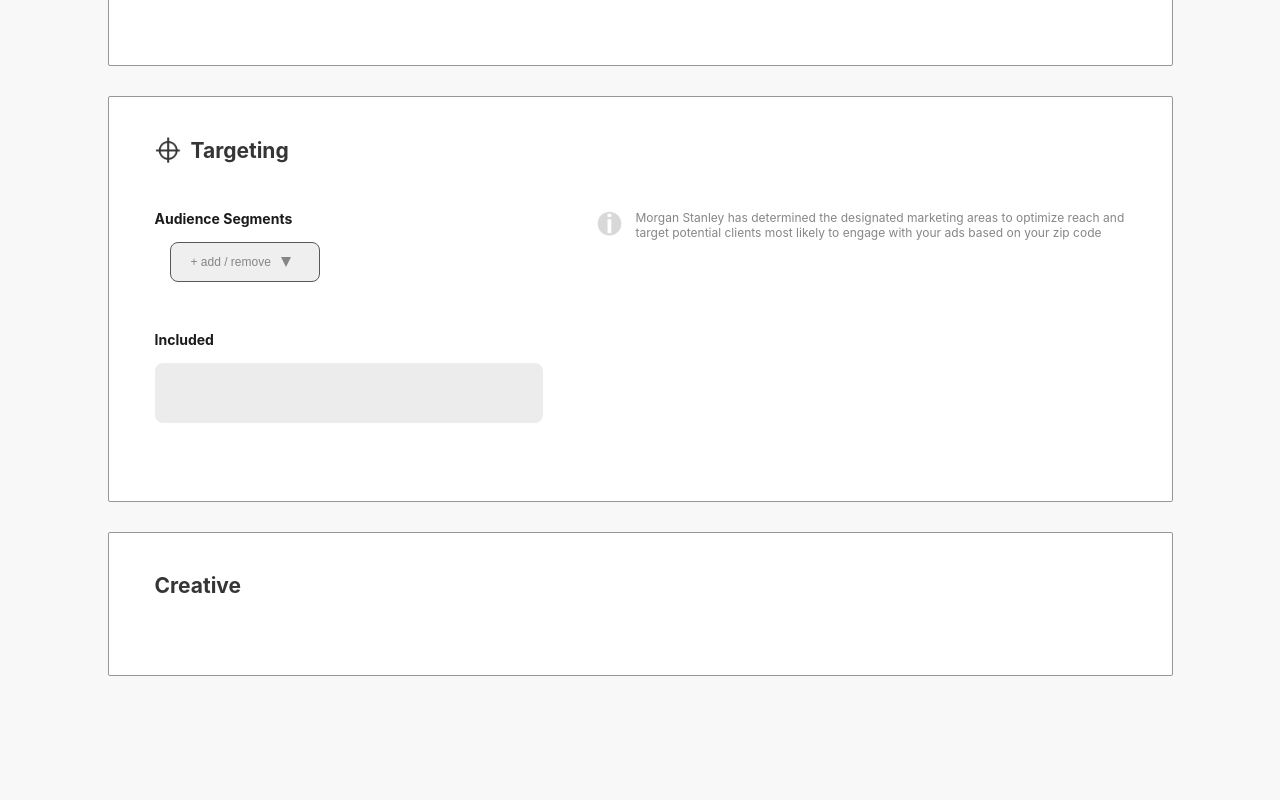
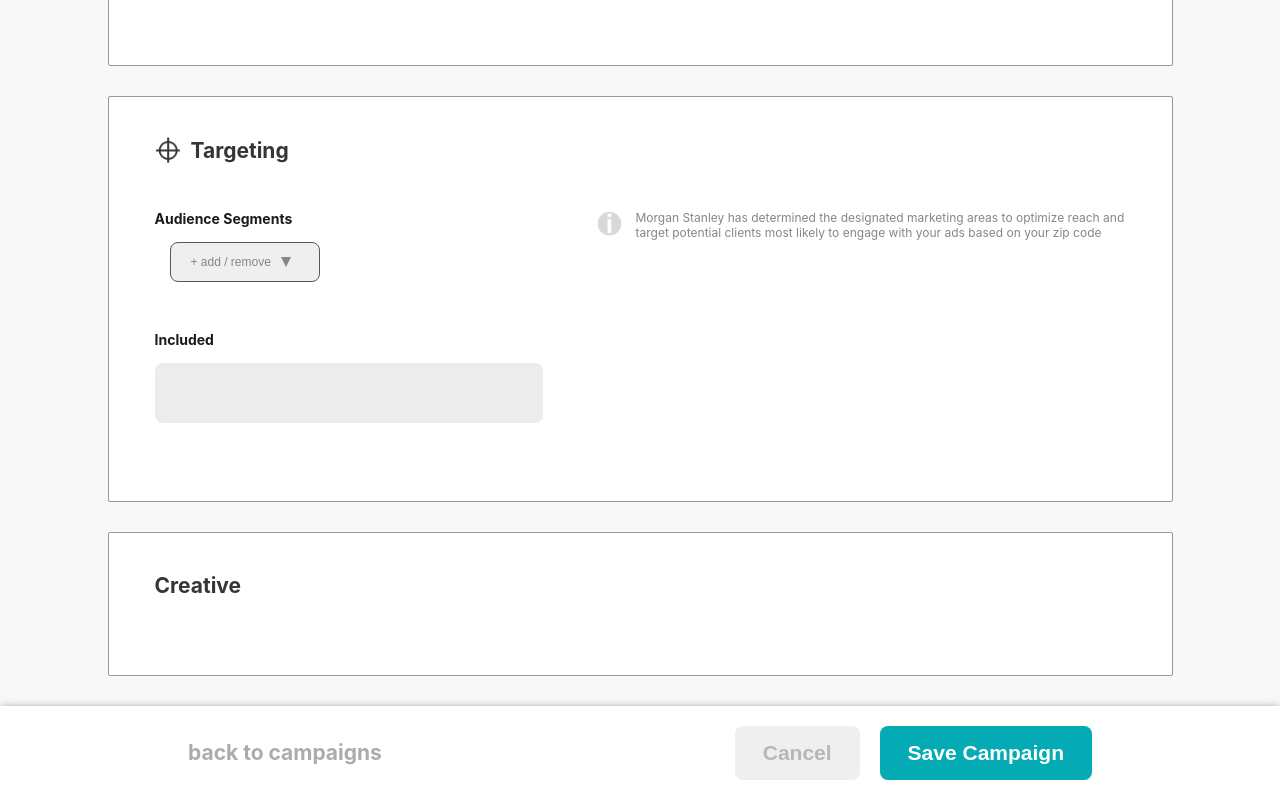
Before and after one commit to jasobs10/campaign-creator-demo, a React (Create React App) app: page / in a window 1280 px wide. Shown: the part 1607-2407 px from the top of the page. Before the commit the page ends 2283 px from the top, so only its background shows below. Built offline with nearby package versions, Linux system fonts and the light colour scheme.

Commit message:
Add footer

```diff
--- a/src/app/create-campaign/create-campaign.jsx
+++ b/src/app/create-campaign/create-campaign.jsx
@@ -103,6 +103,7 @@ class CreateCampaign extends React.Component {
 
   render() {
     return (
+      <div>
         <form className="page-wrapper">
           <div className="campaign-container">
             <header className="text">
@@ -259,6 +260,17 @@ class CreateCampaign extends React.Component {
             </section>
           </div>
         </form>
+
+        <div className="campaign-footer">
+          <div className="left">
+            <span class="text">back to campaigns</span>
+          </div>
+          <div className="right">
+            <button className="cancel">Cancel</button>
+            <button className="save">Save Campaign</button>
+          </div>
+        </div>
+      </div>
     );
   }
 }
--- a/src/app/create-campaign/create-campaign.scss
+++ b/src/app/create-campaign/create-campaign.scss
@@ -251,3 +251,45 @@
 
   }
 }
+
+.campaign-footer {
+  width: 100%;
+  background: white;
+  height: 94px;
+  box-shadow: 0 2px 8px 0 rgba(0, 0, 0, 0.5);
+  display: flex;
+  justify-content: space-between;
+  align-items: center;
+  padding: 25px 188px;
+  margin-top: 30px;
+
+  .left {
+    .text {
+      font-weight: bold;
+      color: #ACACAC;
+      cursor: pointer;
+      font-size: 21px;
+    }
+  }
+
+  .right {
+    display: flex;
+
+    button {
+      padding: 15px 28px;
+      font-size: 21px;
+      font-weight: bold;
+      text-align: center;
+      border-radius: 8px;
+    }
+    .cancel {
+      color: #B7B7B7;
+      margin-right: 20px;
+    }
+
+    .save {
+      color: #fff;
+      background-color: #04AAB4;
+    }
+  }
+}
```
Lines whose indentation alone changed are shown as unchanged.
